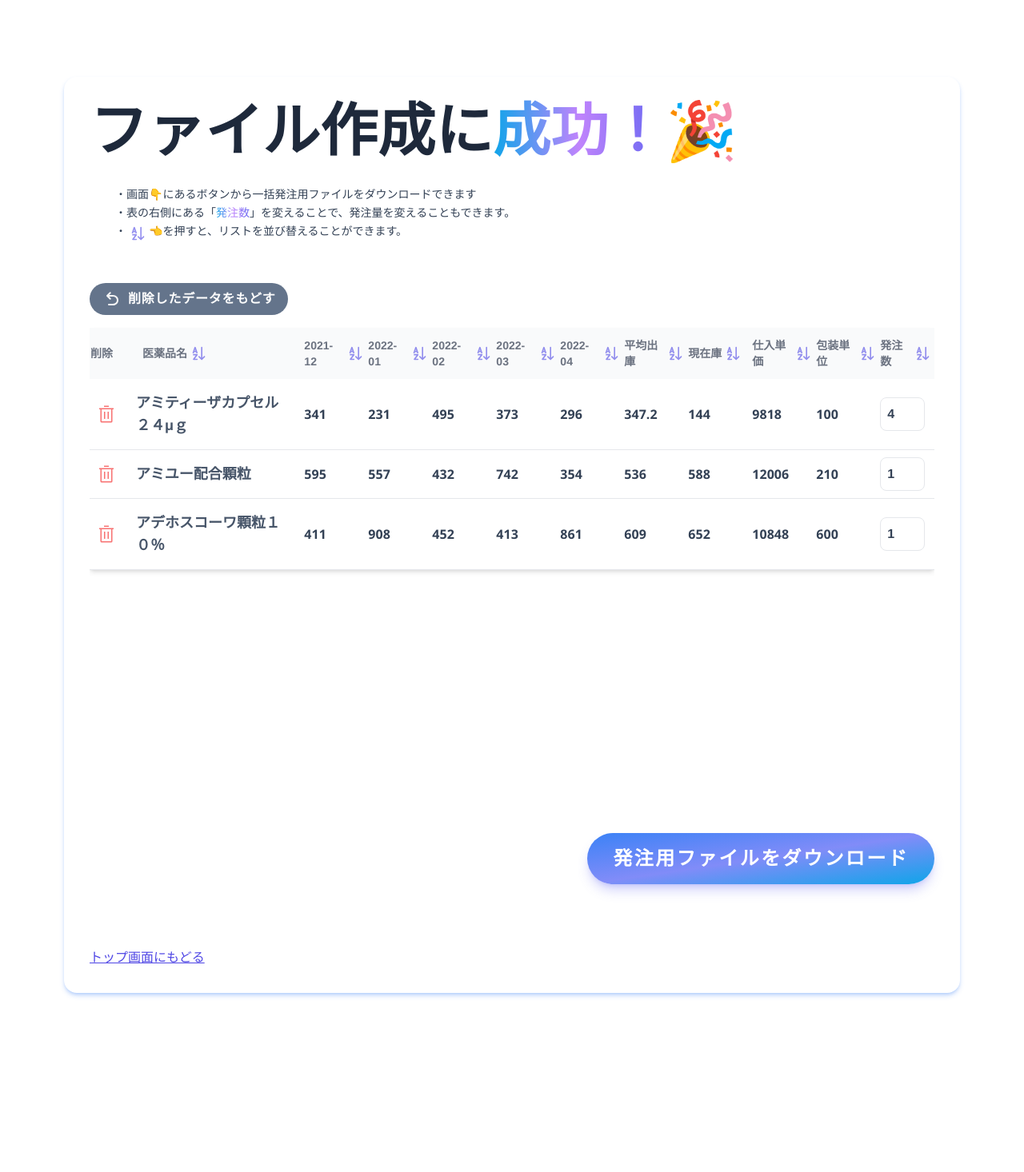
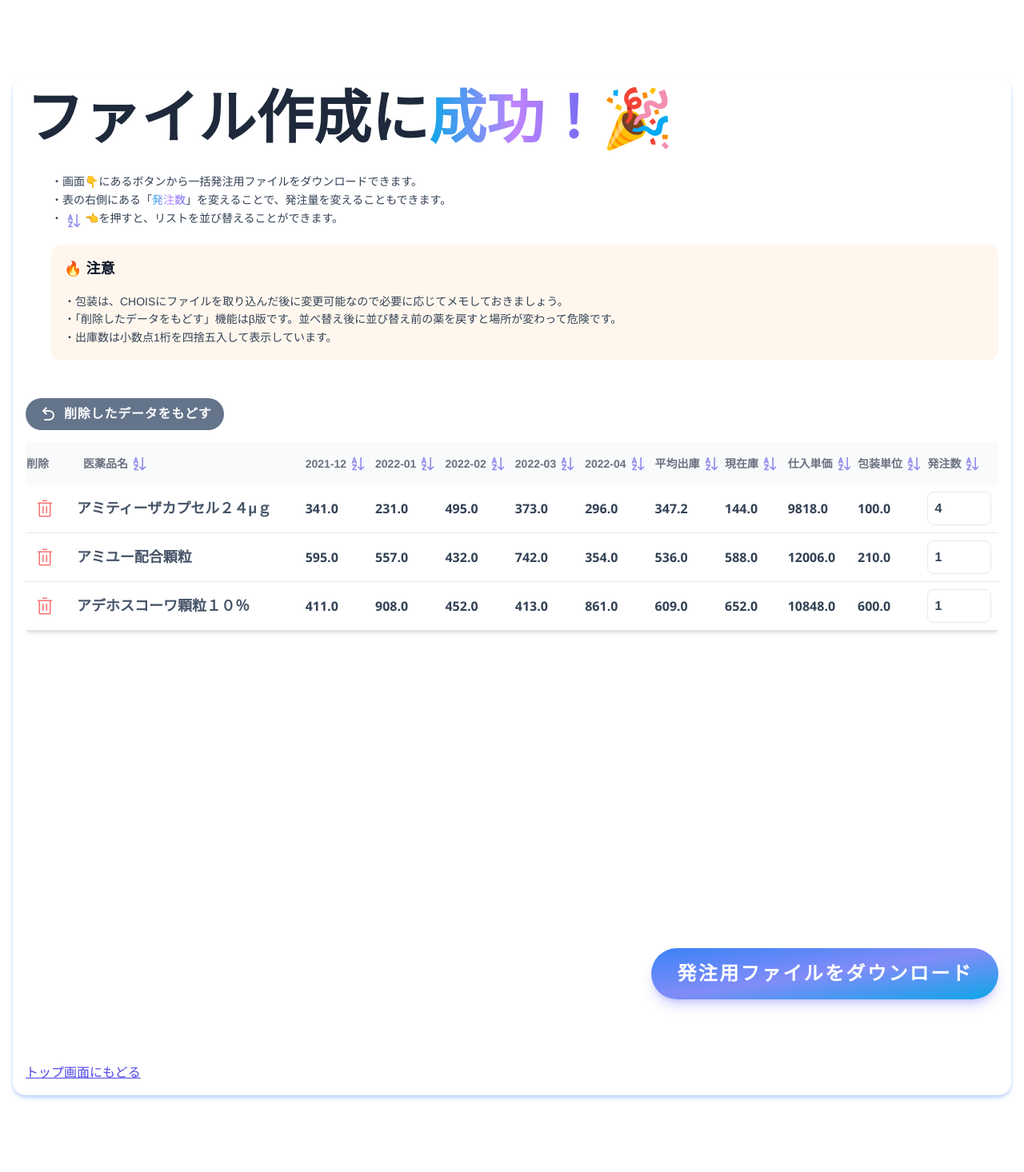
Before and after one commit to obutora/flask_order_to_chois, a Flask app: page /edit in a window 1280 px wide. Shown: the whole page at 80% size. Before the commit the page ends 1248 px from the top, so only its background shows below. Run offline with Flask 2, Linux system fonts and the light colour scheme; some libraries are stand-ins or nearby versions.

Commit message:
fix : edit.html layout / app.py error handling

```diff
--- a/python/app.py
+++ b/python/app.py
@@ -93,8 +93,11 @@ def upload_file():
         # except:
         #     print('no upload/output folder')
 
-        os.mkdir('upload/')
-        os.mkdir('output/')
+        try:
+            os.mkdir('upload/')
+            os.mkdir('output/')
+        except:
+            print('make folder error')
 
         # # 安全係数
         # safeCoff = request.form.get('week')
--- a/python/static/src/output.css
+++ b/python/static/src/output.css
@@ -489,6 +489,10 @@ Ensure the default browser behavior of the `hidden` attribute.
   margin: 0.25rem;
 }
 
+.m-4 {
+  margin: 1rem;
+}
+
 .my-24 {
   margin-top: 6rem;
   margin-bottom: 6rem;
@@ -531,8 +535,8 @@ Ensure the default browser behavior of the `hidden` attribute.
   margin-top: 5rem;
 }
 
-.mb-8 {
-  margin-bottom: 2rem;
+.mb-12 {
+  margin-bottom: 3rem;
 }
 
 .ml-4 {
@@ -551,10 +555,6 @@ Ensure the default browser behavior of the `hidden` attribute.
   margin-top: 2rem;
 }
 
-.mb-12 {
-  margin-bottom: 3rem;
-}
-
 .mb-6 {
   margin-bottom: 1.5rem;
 }
@@ -565,6 +565,10 @@ Ensure the default browser behavior of the `hidden` attribute.
 
 .mr-2 {
   margin-right: 0.5rem;
+}
+
+.ml-8 {
+  margin-left: 2rem;
 }
 
 .block {
@@ -603,12 +607,8 @@ Ensure the default browser behavior of the `hidden` attribute.
   height: 2rem;
 }
 
-.w-20 {
-  width: 5rem;
-}
-
-.w-14 {
-  width: 3.5rem;
+.w-12 {
+  width: 3rem;
 }
 
 .w-full {
@@ -623,12 +623,20 @@ Ensure the default browser behavior of the `hidden` attribute.
   width: 2rem;
 }
 
-.max-w-xs {
-  max-width: 20rem;
+.max-w-\[80px\] {
+  max-width: 80px;
 }
 
 .max-w-screen-xl {
   max-width: 1280px;
+}
+
+.max-w-lg {
+  max-width: 32rem;
+}
+
+.max-w-xl {
+  max-width: 36rem;
 }
 
 .grow {
@@ -712,16 +720,20 @@ Ensure the default browser behavior of the `hidden` attribute.
   word-break: break-all;
 }
 
+.rounded-2xl {
+  border-radius: 1rem;
+}
+
+.rounded-xl {
+  border-radius: 0.75rem;
+}
+
 .rounded-lg {
   border-radius: 0.5rem;
 }
 
 .rounded-full {
   border-radius: 9999px;
-}
-
-.rounded-xl {
-  border-radius: 0.75rem;
 }
 
 .border {
@@ -742,6 +754,11 @@ Ensure the default browser behavior of the `hidden` attribute.
   border-color: rgb(196 181 253 / var(--tw-border-opacity));
 }
 
+.bg-orange-50 {
+  --tw-bg-opacity: 1;
+  background-color: rgb(255 247 237 / var(--tw-bg-opacity));
+}
+
 .bg-gray-50 {
   --tw-bg-opacity: 1;
   background-color: rgb(249 250 251 / var(--tw-bg-opacity));
@@ -760,11 +777,6 @@ Ensure the default browser behavior of the `hidden` attribute.
 .bg-slate-50 {
   --tw-bg-opacity: 1;
   background-color: rgb(248 250 252 / var(--tw-bg-opacity));
-}
-
-.bg-orange-50 {
-  --tw-bg-opacity: 1;
-  background-color: rgb(255 247 237 / var(--tw-bg-opacity));
 }
 
 .bg-gray-200 {
@@ -968,6 +980,11 @@ Ensure the default browser behavior of the `hidden` attribute.
   --tw-shadow: 0 10px 15px -3px rgb(0 0 0 / 0.1), 0 4px 6px -4px rgb(0 0 0 / 0.1);
   --tw-shadow-colored: 0 10px 15px -3px var(--tw-shadow-color), 0 4px 6px -4px var(--tw-shadow-color);
   box-shadow: var(--tw-ring-offset-shadow, 0 0 #0000), var(--tw-ring-shadow, 0 0 #0000), var(--tw-shadow);
+}
+
+.shadow-blue-500\/30 {
+  --tw-shadow-color: rgb(59 130 246 / 0.3);
+  --tw-shadow: var(--tw-shadow-colored);
 }
 
 .shadow-indigo-500\/30 {
@@ -1341,9 +1358,9 @@ h3 {
 }
 
 @media (min-width: 1280px) {
-  .xl\:mx-20 {
-    margin-left: 5rem;
-    margin-right: 5rem;
+  .xl\:mx-4 {
+    margin-left: 1rem;
+    margin-right: 1rem;
   }
 
   .xl\:mx-auto {
--- a/python/templates/edit.html
+++ b/python/templates/edit.html
@@ -8,10 +8,18 @@
     <title>Order To Chois | Edit</title>
   </head>
 
-  <body class="font-sans my-24 mx-2 xl:mx-20 text-slate-700 antialiased">
-    <div class="card">
+  <body class="font-sans my-24 mx-2 xl:mx-4 text-slate-700 antialiased">
+    <div class="p-4 shadow-md rounded-2xl shadow-blue-500/30">
       <h1>ファイル作成に<span class="gradText">成功！</span>🎉</h1>
       <div id="description"></div>
+      <div class="bg-orange-50 ml-8 p-4 rounded-xl mb-12 text-slate-700">
+        <h3>🔥 注意</h3>
+        <ol class="text-sm leading-relaxed">
+          <li>・包装は、CHOISにファイルを取り込んだ後に変更可能なので必要に応じてメモしておきましょう。</li>
+          <li>・「削除したデータをもどす」機能はβ版です。並べ替え後に並び替え前の薬を戻すと場所が変わって危険です。</li>
+          <li>・出庫数は小数点1桁を四捨五入して表示しています。</li>
+        </p>
+      </div>
 
       <div id="root"></div>
 
@@ -65,7 +73,7 @@
       //     発注数: 1.0,
       //   },
       //   {
-      //     医薬品名: "アザルフィジンＥＮ錠２５０ｍｇ",
+      //     医薬品名: "アザ",
       //     "2021-12": 0.0,
       //     "2022-01": 0.0,
       //     "2022-02": 364.0,
@@ -79,7 +87,7 @@
       //     発注数: 4.0,
       //   },
       //   {
-      //     医薬品名: "アジルバ錠１０ｍｇ",
+      //     医薬品名: "アジル",
       //     "2021-12": 1394.5,
       //     "2022-01": 1419.5,
       //     "2022-02": 1100.5,
@@ -345,9 +353,9 @@
       const desc = ReactDOM.createRoot(document.getElementById("description"));
       function Description() {
         return (
-          <ol className="p-4 mt-4 mb-8 ml-4 text-sm leading-relaxed">
+          <ol className="p-4 mt-4 ml-4 text-sm leading-relaxed">
             <li>
-              ・画面👇にあるボタンから一括発注用ファイルをダウンロードできます
+              ・画面👇にあるボタンから一括発注用ファイルをダウンロードできます。
             </li>
             <li>
               ・表の右側にある「
@@ -373,10 +381,10 @@
                   scope="col"
                   className={
                     i === 0
-                      ? "py-3 text-center"
+                      ? "py-3 text-center w-12"
                       : i === 1
                       ? "pl-6 mr-4"
-                      : "py-3 mr-4"
+                      : "py-3 mr-4 max-w-[80px]"
                   }
                 >
                   <div className="flex items-center">
@@ -417,31 +425,31 @@
             </th>
             <td
               scope="row"
-              className="px-4 py-4 max-w-xs xl:text-lg text-slate-600 font-semibold break-all"
+              className="px-4 py-4 xl:text-lg text-slate-600 font-semibold break-all"
             >
               {e["医薬品名"]}
             </td>
             {monthNames.map((month) => (
               <td
                 key={month}
-                className="w-20 text-base font-semibold font-['Segoe_UI']"
+                className="max-w-[80px] text-base font-semibold font-['Segoe_UI']"
               >
-                {e[month]}
+                {e[month].toFixed(1)}
               </td>
             ))}
 
             {bodyNames.map((body) => (
               <td
                 key={body}
-                className="w-20 text-base font-semibold font-['Segoe_UI']"
+                className="max-w-[80px] text-base font-semibold font-['Segoe_UI']"
               >
-                {e[body]}
+                {e[body].toFixed(1)}
               </td>
             ))}
             <td>
               <input
                 type="number"
-                className="p-2 font-semibold text-base rounded-lg w-14 border focus:border focus:outline-none focus:border-indigo-400/60 focus:ring-indigo-400/60 focus:ring-2 "
+                className="p-2 font-semibold text-base rounded-lg max-w-[80px] border focus:border focus:outline-none focus:border-indigo-400/60 focus:ring-indigo-400/60 focus:ring-2 "
                 value={e["発注数"]}
                 // TODO onchange
                 onChange={(inputValue) => props.onChange(e, inputValue)}
--- a/python/templates/index.html
+++ b/python/templates/index.html
@@ -199,7 +199,7 @@
         </li>
 
       </ol>
-      <ol class="mt-20 items-start xl:flex space-y-20 xl:space-y-0">
+      <!-- <ol class="mt-20 items-start xl:flex space-y-20 xl:space-y-0">
         <li class="relative mb-6 sm:mb-0">
           <div class="flex items-center">
             <div class="animatedBadge">Step 4</div>
@@ -219,7 +219,7 @@
               <p class="description">安全係数が多いほど、多くの医薬品を発注します。</p>
           </div>
         </li>
-      </ol>
+      </ol> -->
       <div class="text-right">
         <button class="linkButton" type="submit" onclick="clickButton()">
           <div class="flex">
```
